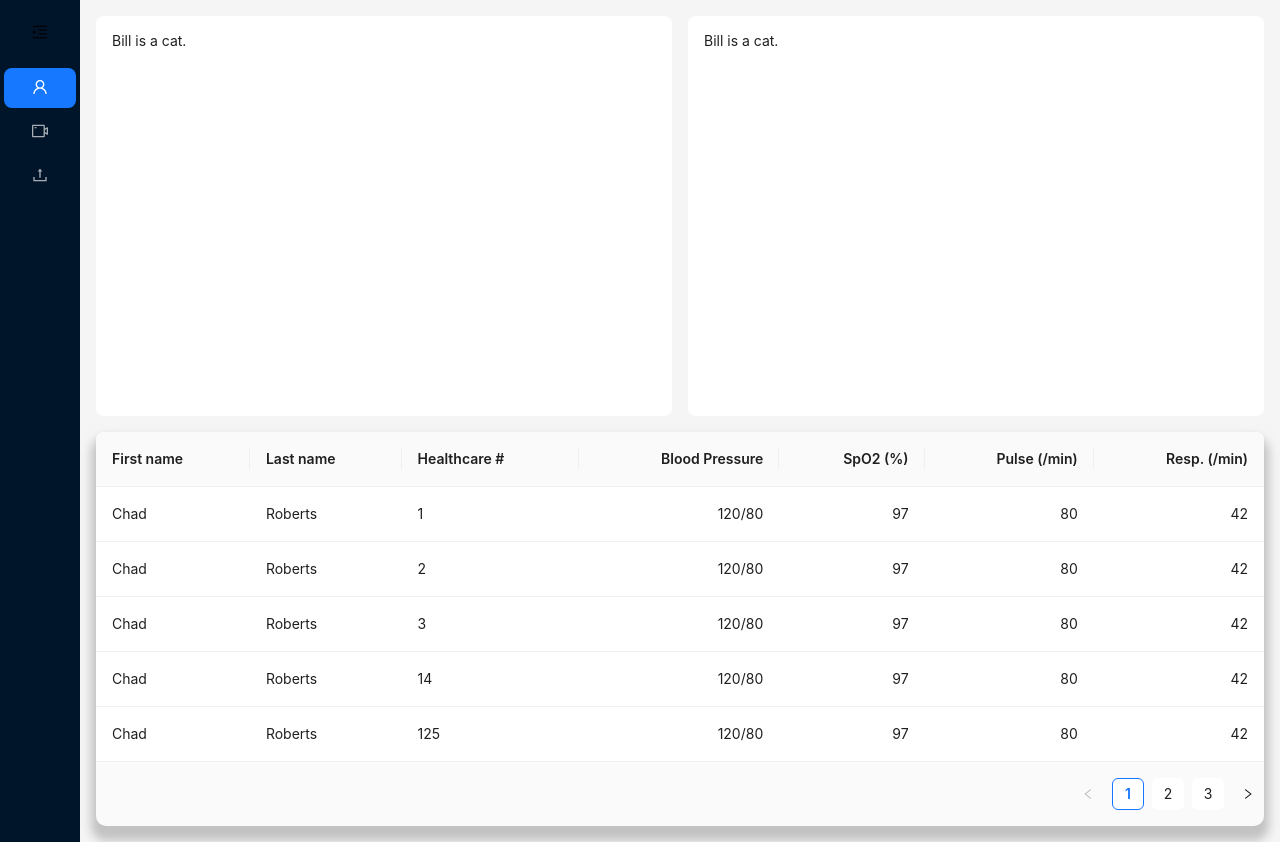
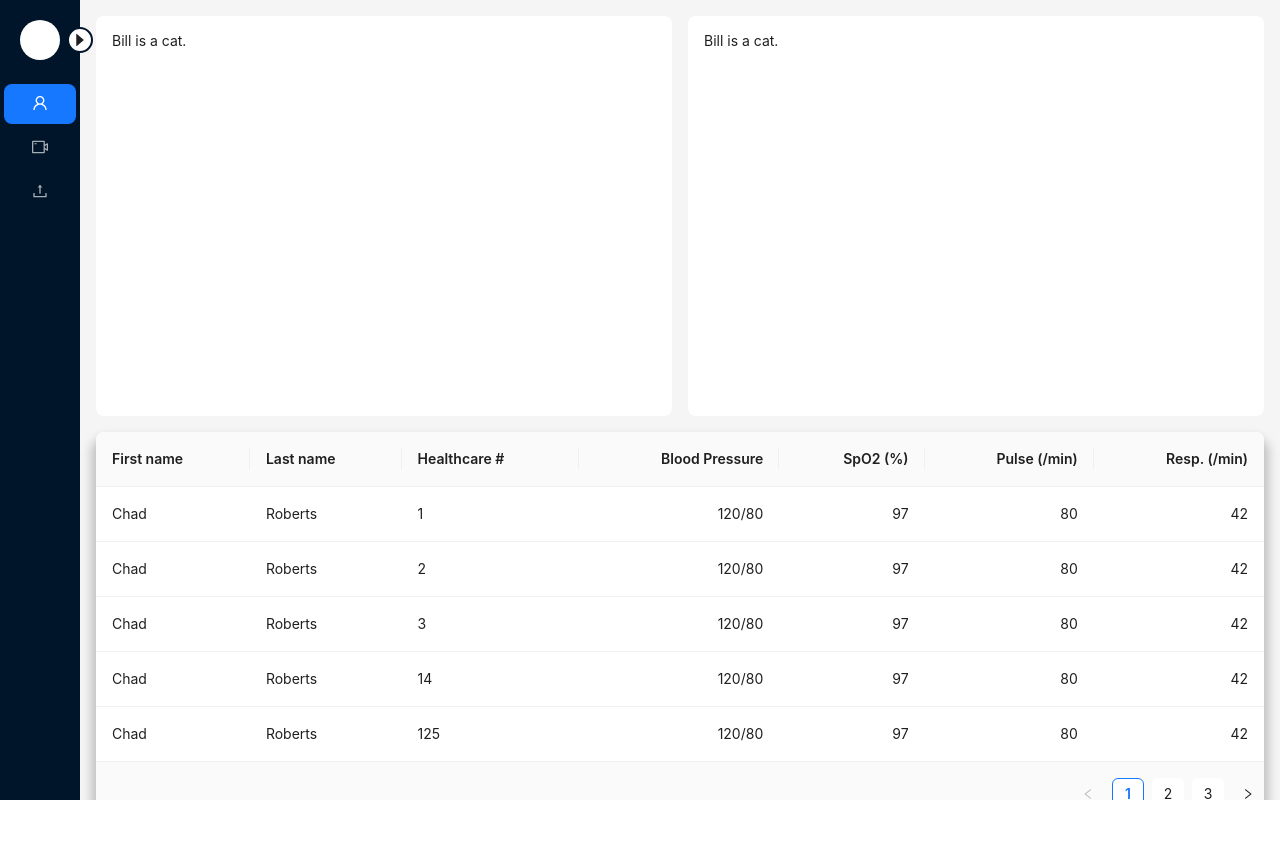
Before and after one commit to chadmroberts88/vital-vue-web, a React (Create React App) app: page / in a window 1280 px wide. After the commit the page ends 800 px from the top, so only its background shows below. Built offline with nearby package versions, Linux system fonts and the light colour scheme.

Commit message:
Add sider button. Make sider fixed.

```diff
--- a/src/components/PageLayout.tsx
+++ b/src/components/PageLayout.tsx
@@ -1,10 +1,10 @@
 import { PropsWithChildren, useState } from "react";
 import {
-  MenuFoldOutlined,
-  MenuUnfoldOutlined,
   UploadOutlined,
   UserOutlined,
   VideoCameraOutlined,
+  CaretLeftFilled,
+  CaretRightFilled,
 } from "@ant-design/icons";
 import { Layout, Menu, Button } from "antd";
 import Sider from "antd/es/layout/Sider";
@@ -15,7 +15,16 @@ const PageLayout = ({ children }: PageLayoutProps) => {
   const [collapsed, setCollapsed] = useState(true);
 
   return (
-    <Layout style={{ minHeight: "100vh" }}>
+    <Layout
+      style={{
+        minHeight: "100vh",
+        position: "absolute",
+        width: "100%",
+        left: 0,
+        top: 0,
+        bottom: 0,
+      }}
+    >
       <Sider
         trigger={null}
         collapsible
@@ -23,16 +32,55 @@ const PageLayout = ({ children }: PageLayoutProps) => {
         onCollapse={(value) => setCollapsed(value)}
       >
         <div
-          style={{ display: "flex", justifyContent: "flex-end", width: "100%" }}
+          style={{
+            width: "100%",
+            height: "80px",
+            position: "relative",
+          }}
         >
+          <div
+            style={{
+              width: "40px",
+              height: "40px",
+              backgroundColor: "white",
+              borderRadius: "50%",
+              position: "absolute",
+              margin: "20px",
+            }}
+          ></div>
+          <div
+            style={{
+              position: "absolute",
+              lineHeight: "24px",
+              top: "50%",
+              left: "80px",
+              marginTop: "-12px",
+              color: "white",
+              fontSize: "24px",
+              textWrap: "nowrap",
+              display: collapsed ? "none" : "block",
+            }}
+          >
+            Vital Vue
+          </div>
           <Button
             type="text"
-            icon={collapsed ? <MenuUnfoldOutlined /> : <MenuFoldOutlined />}
+            icon={collapsed ? <CaretRightFilled /> : <CaretLeftFilled />}
             onClick={() => setCollapsed(!collapsed)}
             style={{
-              fontSize: "16px",
-              width: 80,
-              height: 64,
+              fontSize: "18px",
+              backgroundColor: "white",
+              position: "absolute",
+              width: "26px",
+              height: "26px",
+              top: "50%",
+              right: "-13px",
+              marginTop: "-13px",
+              borderRadius: "50%",
+              border: "2px solid #001529",
+              display: "flex",
+              alignItems: "center",
+              justifyContent: "center",
             }}
           />
         </div>
@@ -59,7 +107,7 @@ const PageLayout = ({ children }: PageLayoutProps) => {
           ]}
         />
       </Sider>
-      <Layout>{children}</Layout>
+      <Layout style={{ overflow: "auto" }}>{children}</Layout>
     </Layout>
   );
 };
```
